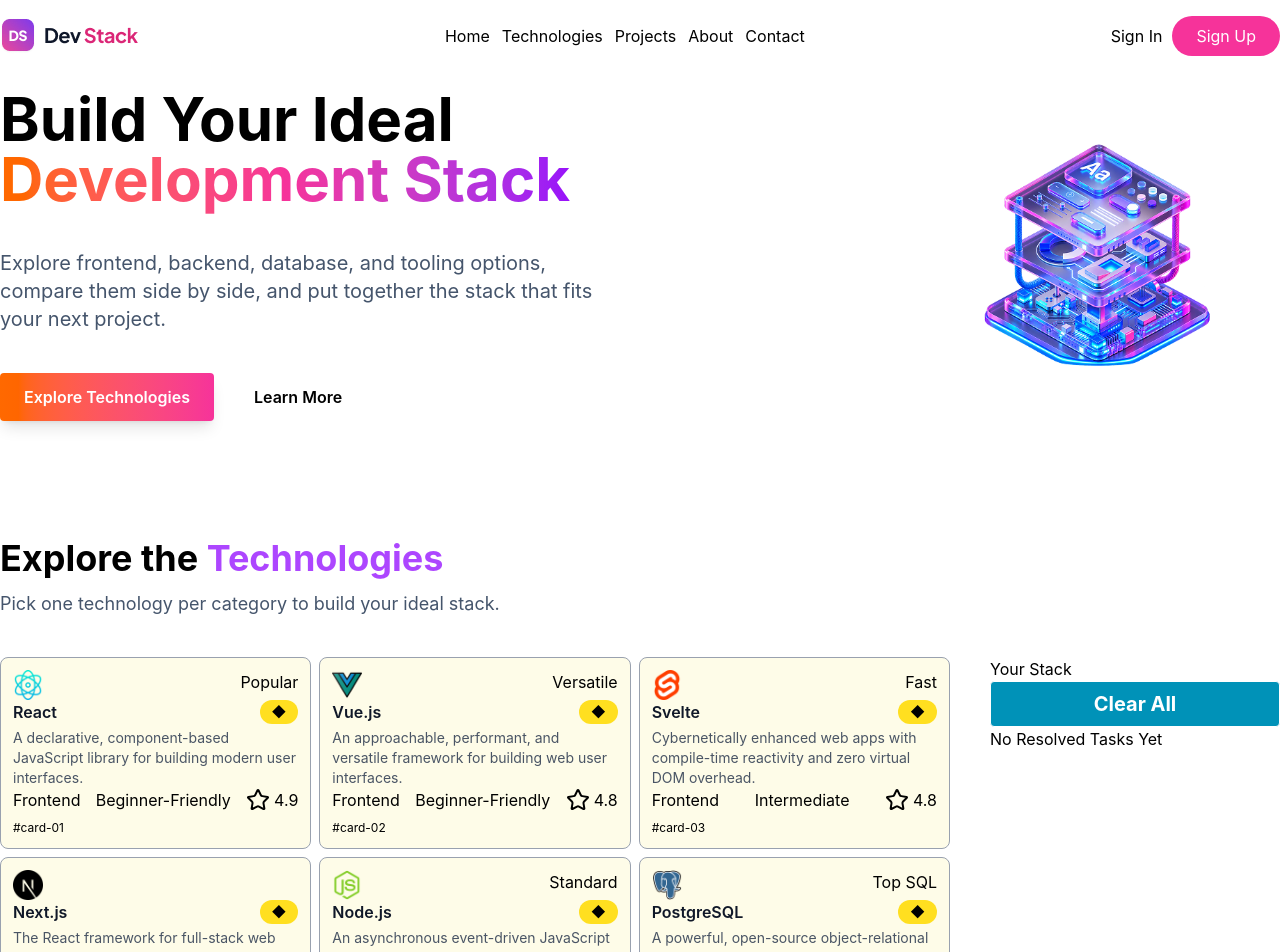
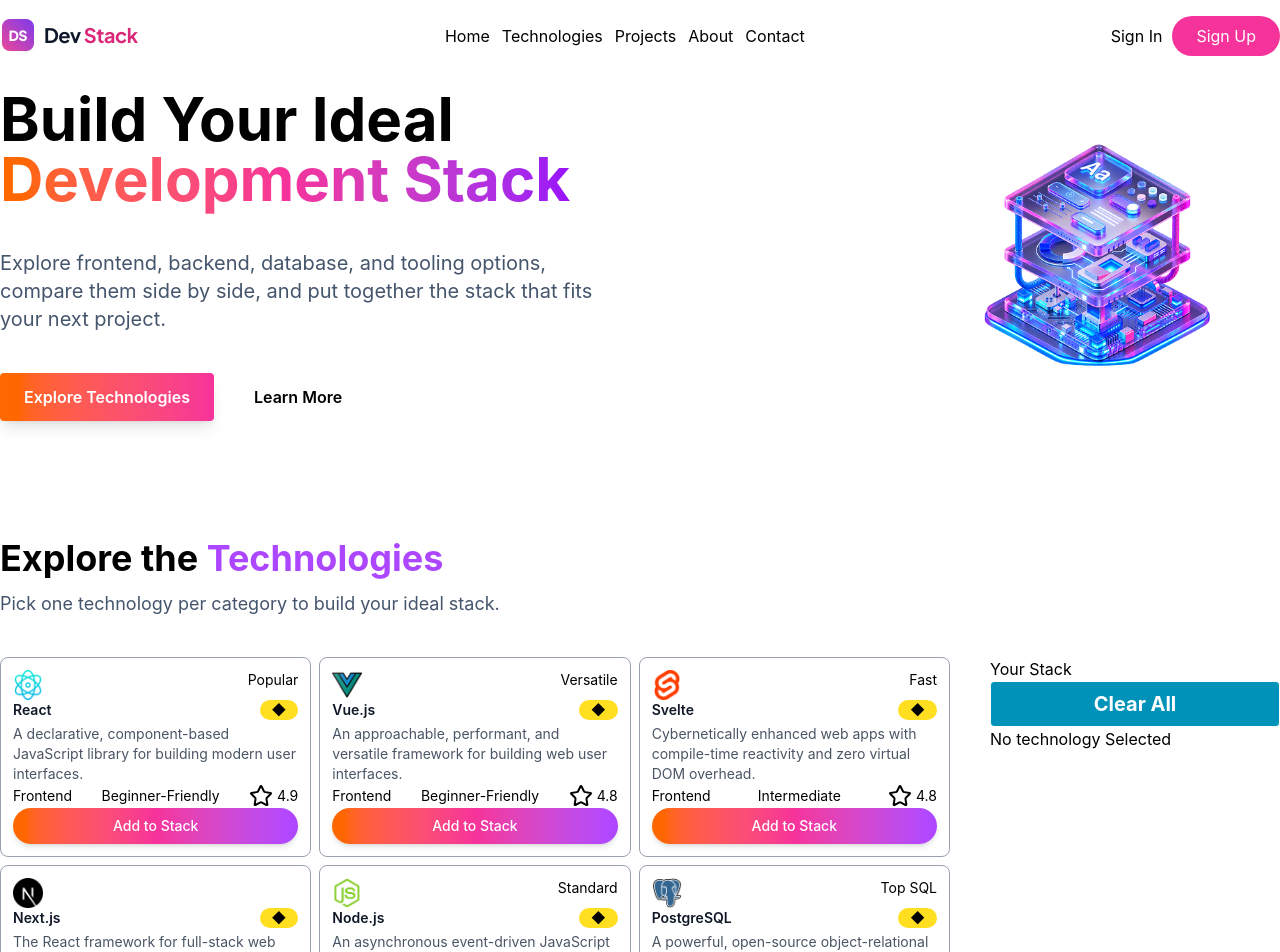
Before and after one commit to Shah-Md-Jihan/B14-A05-DevStack, a React (Vite) app: page / in a window 1280 px wide. Shown: the top 952 px of the page. Built offline with nearby package versions, Linux system fonts and the light colour scheme.

Commit message:
add stock button functionally added

```diff
--- a/src/components/AllIssues.jsx
+++ b/src/components/AllIssues.jsx
@@ -33,7 +33,7 @@ const AllIssues = ({allIssues, completedIssues, setCompletedIssues}) => {
 
                         }} className="bg-cyan-600 p-2 w-full border rounded text-white font-bold text-xl">Clear All</button>
                     {
-                        completedIssues.length===0?<p className="text-black">No Resolved Tasks Yet</p>
+                        completedIssues.length===0?<p className="text-black">No technology Selected</p>
                         :
                         completedIssues.map(completedIssue=><CompletedIssueCard
                             key={completedIssue.id}
--- a/src/components/IssueCard.jsx
+++ b/src/components/IssueCard.jsx
@@ -1,10 +1,8 @@
-import { Settings, Star } from "lucide-react";
+import { Check, Settings, Star } from "lucide-react";
 import toast from "react-hot-toast";
 
 const IssueCard = ({issue, completedIssues, setCompletedIssues}) => {
-    const {customer, date, description, id, priority, status, title} = issue;
 
-    console.log(issue.icon);
     const handleCompletedTask = ()=>{
         if(isCompleted){
             return toast.error('already completed');
@@ -16,9 +14,9 @@ const IssueCard = ({issue, completedIssues, setCompletedIssues}) => {
     const isCompleted = completedIssues.some(iss=>iss.id === issue.id);
 
     return (
-        <div onClick={handleCompletedTask} className={`${isCompleted?"cursor-not-allowed":"cursor-pointer"}`}>
+        <div>
 
-            <div className="w-full rounded-lg border border-gray-400 bg-yellow-50 p-3">
+            <div className={`w-full rounded-lg border p-3 ${isCompleted? "border-2 border-pink-400":"border-gray-400"} px-3 text-sm`}>
                 <div>
                     <div className="flex justify-between">
                         <div>
@@ -50,19 +48,15 @@ const IssueCard = ({issue, completedIssues, setCompletedIssues}) => {
                     <p className="flex items-center gap-1"><Star />{issue.rating}</p>
                 </div>
 
-                <div className="mt-2 flex justify-between text-xs">
-                    <div>
-                    <span className="mr-2">#{id}</span>
-                    <span className="text-red-500">{priority}</span>
-                    </div>
-
-                    <div className="text-gray-500">
-                    {customer}
-                    </div>
-
-                    <div className="text-gray-500">
-                    {date}
-                    </div>
+                <div>
+                    <button
+                    onClick={handleCompletedTask}
+                    disabled={isCompleted}
+                    className="flex items-center justify-center gap-2 bg-gradient-to-r from-orange-500 via-pink-500 to-purple-500 text-white font-medium px-4 py-2 rounded-full shadow-md w-full disabled:cursor-not-allowed disabled:opacity-70"
+                    >
+                    {isCompleted && <Check className="w-5 h-5 text-white" />}
+                    <span>{isCompleted ? "Completed" : "Add to Stack"}</span>
+                    </button>
                 </div>
 
             </div>
```
